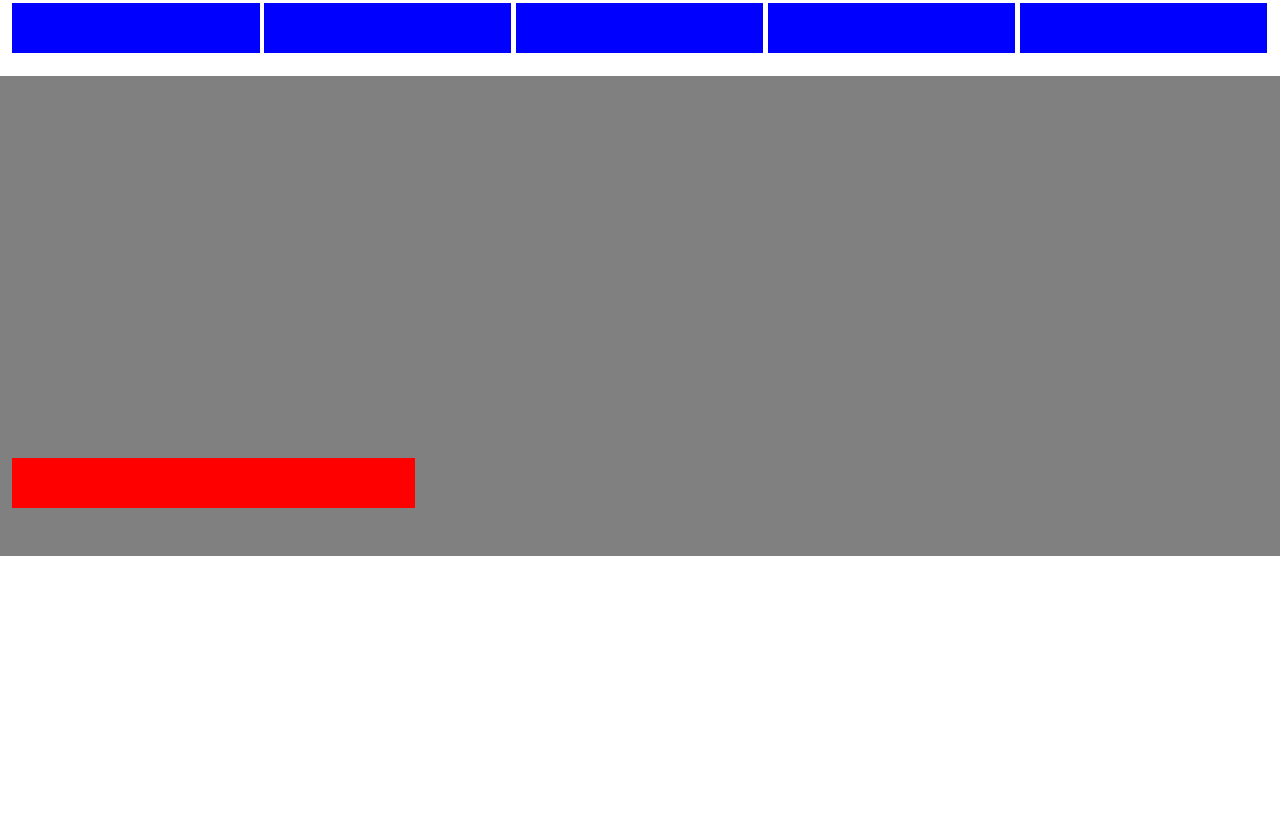
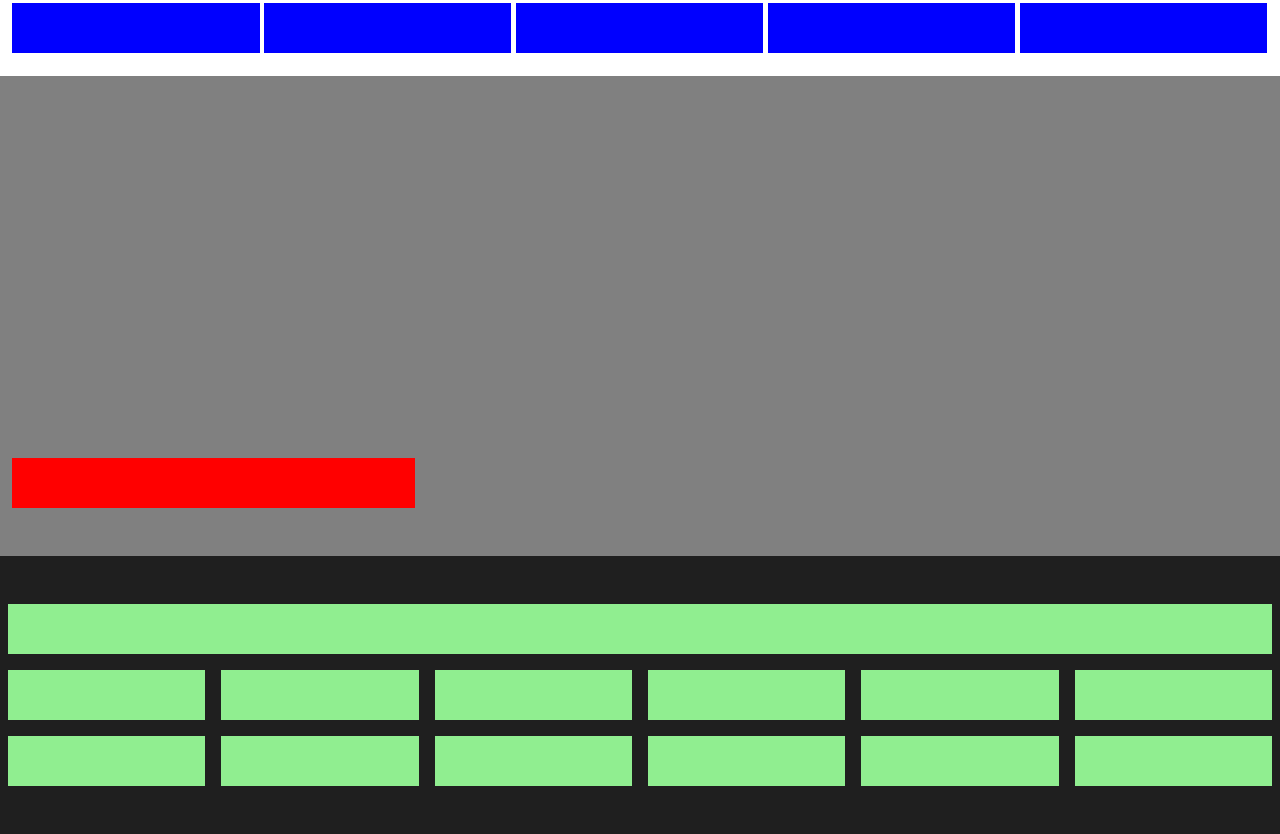
Before and after one commit to AntoninoIrrera/htmlcss-playstation, a plain HTML site: page index.html in a window 1280 px wide. Shown: the part 1121-1955 px from the top of the page. Before the commit the page ends 1677 px from the top, so only its background shows below. Drawn offline with nearby package versions, Linux system fonts and the light colour scheme.

Commit message:
struttura section nex games main

```diff
--- a/css/style.css
+++ b/css/style.css
@@ -62,3 +62,13 @@ header{
 }
 
 /* --------------- */
+/* css section new games main */
+.new_games{
+    background-color: #1f1f1f;
+
+}
+
+.box_game{
+    background-color: lightgreen;
+    height: 50px;
+}
--- a/index.html
+++ b/index.html
@@ -90,6 +90,51 @@
                 </div>
             </div>
         </section>
+        <section class="new_games">
+            <div class="container-fluid">
+                <div class="row py-5">
+                    <div class="col-12 px-2">
+                        <div class="box_game"></div>
+                    </div>
+                    <div class="col-6 col-sm-4 col-lg-2 g-3">
+                        <div class="box_game"></div>
+                    </div>
+                    <div class="col-6 col-sm-4 col-lg-2 g-3">
+                        <div class="box_game"></div>
+                    </div>
+                    <div class="col-6 col-sm-4 col-lg-2 g-3">
+                        <div class="box_game"></div>
+                    </div>
+                    <div class="col-6 col-sm-4 col-lg-2 g-3">
+                        <div class="box_game"></div>
+                    </div>
+                    <div class="col-6 col-sm-4 col-lg-2 g-3">
+                        <div class="box_game"></div>
+                    </div>
+                    <div class="col-6 col-sm-4 col-lg-2 g-3">
+                        <div class="box_game"></div>
+                    </div>
+                    <div class="col-6 col-sm-4 col-lg-2 g-3">
+                        <div class="box_game"></div>
+                    </div>
+                    <div class="col-6 col-sm-4 col-lg-2 g-3">
+                        <div class="box_game"></div>
+                    </div>
+                    <div class="col-6 col-sm-4 col-lg-2 g-3">
+                        <div class="box_game"></div>
+                    </div>
+                    <div class="col-6 col-sm-4 col-lg-2 g-3">
+                        <div class="box_game"></div>
+                    </div>
+                    <div class="col-6 col-sm-4 col-lg-2 g-3">
+                        <div class="box_game"></div>
+                    </div>
+                    <div class="col-6 col-sm-4 col-lg-2 g-3">
+                        <div class="box_game"></div>
+                    </div>
+                </div>
+            </div>
+        </section>
 
 
     </main>
```
